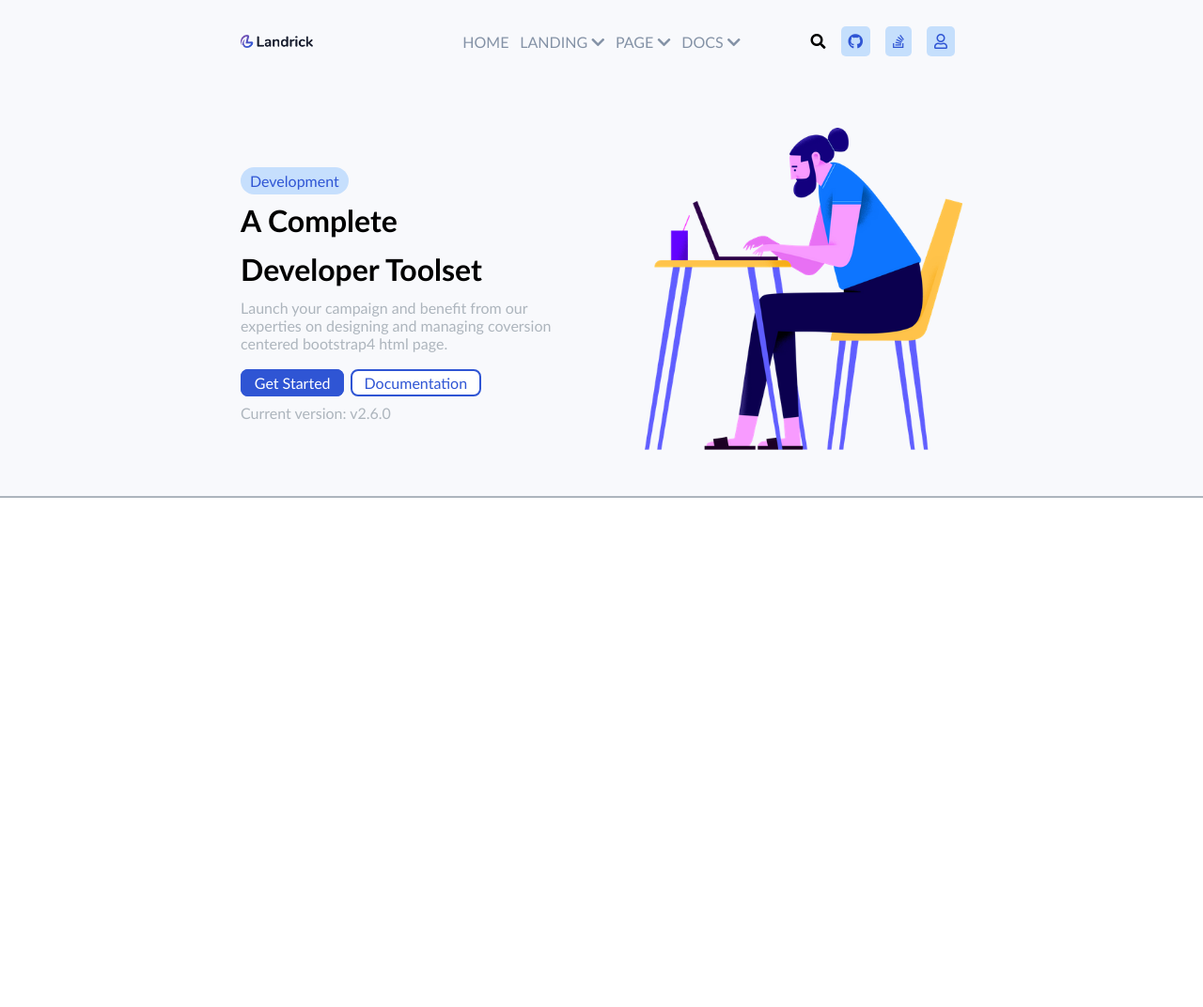
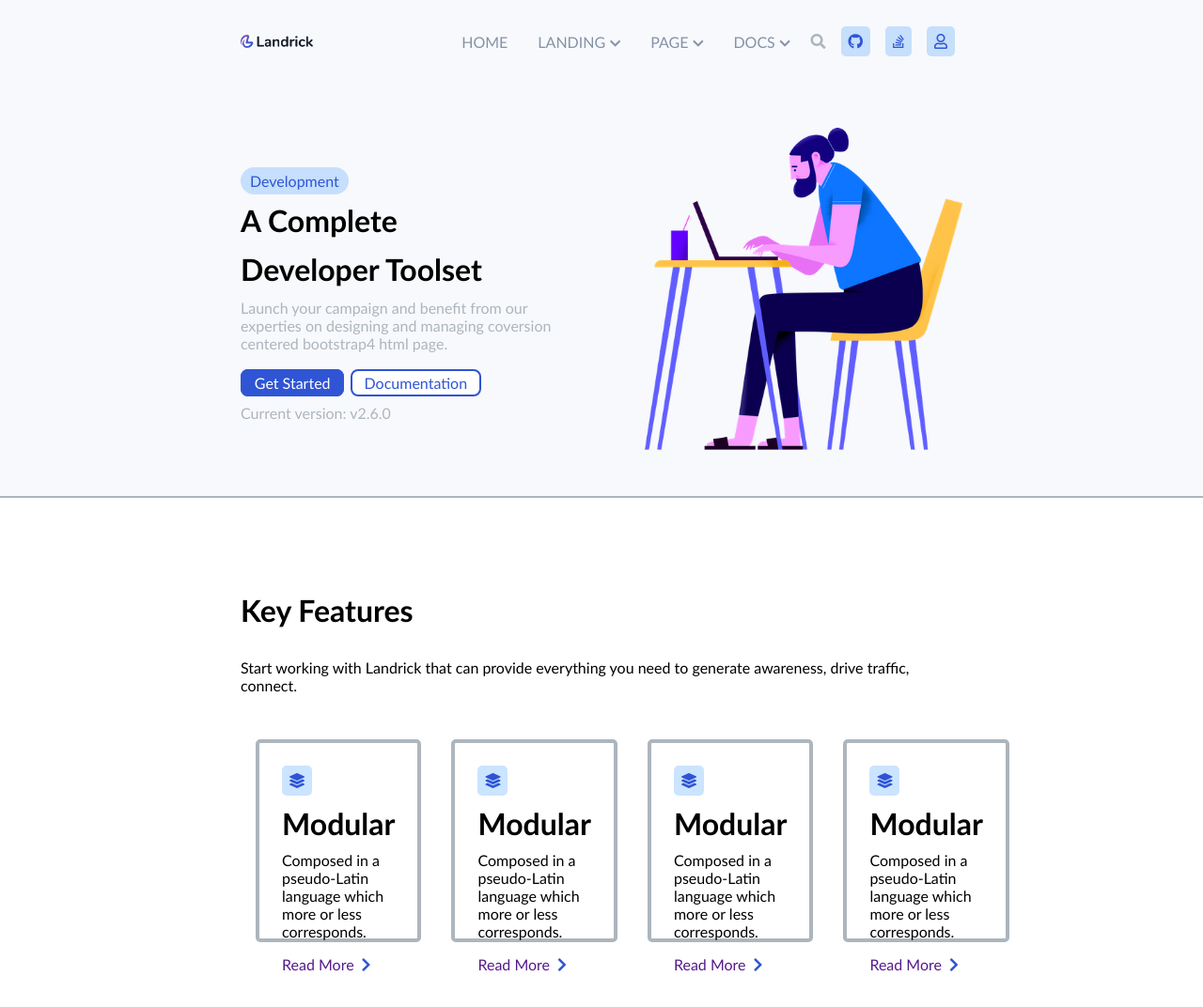
Before and after one commit to frame88/proj-html-vuejs, a Vue app: page / in a window 1280 px wide. Shown: the top 1072 px of the page at 94% size. Before the commit the page ends 800 px from the top, so only its background shows below. Built offline with nearby package versions, Linux system fonts and the light colour scheme; a web font is replaced by a local one.

Commit message:
main - 1

```diff
--- a/src/App.vue
+++ b/src/App.vue
@@ -2,18 +2,21 @@
   <div id="app">
     <Header />
     <Jumbotron />
+    <MainOne />
   </div>
 </template>
 
 <script>
 import Header from "./components/Header.vue";
 import Jumbotron from './components/Jumbotron.vue';
+import MainOne from './components/MainOne.vue';
 
 export default {
   name: "App",
   components: {
     Header,
     Jumbotron,
+    MainOne,
   },
 };
 </script>
--- a/src/components/Header.vue
+++ b/src/components/Header.vue
@@ -8,16 +8,13 @@
                   </div>
                   <div class="nav-center">
                       <ul>
-                          <li><a href="">Home</a></li>
-                      </ul>
-                      <ul>
-                          <li><a href="">Landing <i class="fas fa-chevron-down"></i></a></li>
-                      </ul>
-                      <ul>
-                          <li><a href="">Page <i class="fas fa-chevron-down"></i></a></li>
-                      </ul>
-                      <ul>
-                          <li><a href="">Docs <i class="fas fa-chevron-down"></i></a></li>
+                          <li><a class="margin-li" href="">Home</a></li>
+                          <li><a href="">Landing</a></li>
+                          <li><a class="margin-li" href=""><i class="fas fa-chevron-down"></i></a></li>
+                          <li><a href="">Page </a></li>
+                          <li><a class="margin-li" href=""><i class="fas fa-chevron-down"></i></a></li>
+                          <li><a href="">Docs</a></li>
+                          <li><a class="margin-li" href=""><i class="fas fa-chevron-down"></i></a></li>
                       </ul>
                   </div>
                   <div class="nav-dx">
@@ -70,10 +67,23 @@ nav {
   align-items: center;
   width: 40%;
   justify-content: space-around;
-  a {
+  a, li {
     color: $grigio-2;
     text-transform: uppercase;
   }
+
+  ul {
+      display: flex;
+      .margin-li {
+          margin-right: 2em;
+          margin-left: 0.3em;
+      }
+
+  }
+    .fas, .fab, .far {
+        font-size: 80%;
+        align-self: center;
+    }
 }
 
 .nav-dx {
@@ -93,6 +103,11 @@ nav {
       border-radius: 5px;
   }
 
+  .fas {
+      color: $grigio;
+  }
+
+
 }
 
 
--- /dev/null
+++ b/src/components/MainOne.vue
@@ -0,0 +1,108 @@
+<template>
+  <main>
+      <div class="container-max">
+          <div class="container title">
+              <div class="features">
+                <h1>Key Features</h1>
+              </div>
+              <div class="subtitle">
+                <span>Start working with <span id="light">Landrick</span> that can provide everything you need to generate awareness, drive traffic, connect.</span>
+              </div>
+          </div>
+          <div class="container">
+              <div class="box-skill">
+                  <i class="fas fa-layer-group"></i>
+                  <h1>Modular</h1>
+                  <span>Composed in a pseudo-Latin language which more or less corresponds.</span>
+                  <div class="link-read">
+                      <a href="">Read More</a>
+                      <i class="fas fa-chevron-right"></i>
+                  </div>
+              </div>
+              <div class="box-skill">
+                  <i class="fas fa-layer-group"></i>
+                  <h1>Modular</h1>
+                  <span>Composed in a pseudo-Latin language which more or less corresponds.</span>
+                  <div class="link-read">
+                      <a href="">Read More</a>
+                      <i class="fas fa-chevron-right"></i>
+                  </div>
+              </div>
+              <div class="box-skill">
+                  <i class="fas fa-layer-group"></i>
+                  <h1>Modular</h1>
+                  <span>Composed in a pseudo-Latin language which more or less corresponds.</span>
+                  <div class="link-read">
+                      <a href="">Read More</a>
+                      <i class="fas fa-chevron-right"></i>
+                  </div>
+              </div>
+              <div class="box-skill">
+                  <i class="fas fa-layer-group"></i>
+                  <h1>Modular</h1>
+                  <span>Composed in a pseudo-Latin language which more or less corresponds.</span>
+                  <div class="link-read">
+                      <a href="">Read More</a>
+                      <i class="fas fa-chevron-right"></i>
+                  </div>
+              </div>
+          </div>
+      </div>
+  </main>
+</template>
+
+<script>
+export default {
+
+}
+</script>
+
+<style lang="scss" scoped>
+@import "../assets/scss/partials/_variables.scss";
+    .container-max {
+        height: 80vh;
+        background-color: $bianco-1;
+    }
+
+    .title {
+        display: flex;
+        flex-direction: column;
+        padding-top: 5em;
+        .features, .subtitle {
+            padding-bottom: 2em;
+        }
+    }
+
+    .box-skill {
+        width: 25%;
+        height: 27vh;
+        border: 4px solid $grigio;
+        margin: 1em;
+        padding: 1.5em;
+        border-radius: 5px;
+
+        i, h1 {
+            margin-bottom: 10px;
+        }
+
+        .link-read {
+            margin-top: 10px;
+        }
+
+        i {
+            background-color: $azure;
+            color: $blu;
+            padding: 0.5em;
+            border-radius: 5px;
+        }
+    }
+
+    .link-read {
+        i {
+            background-color: $bianco-1;
+        }
+    }
+
+
+
+</style>
```
